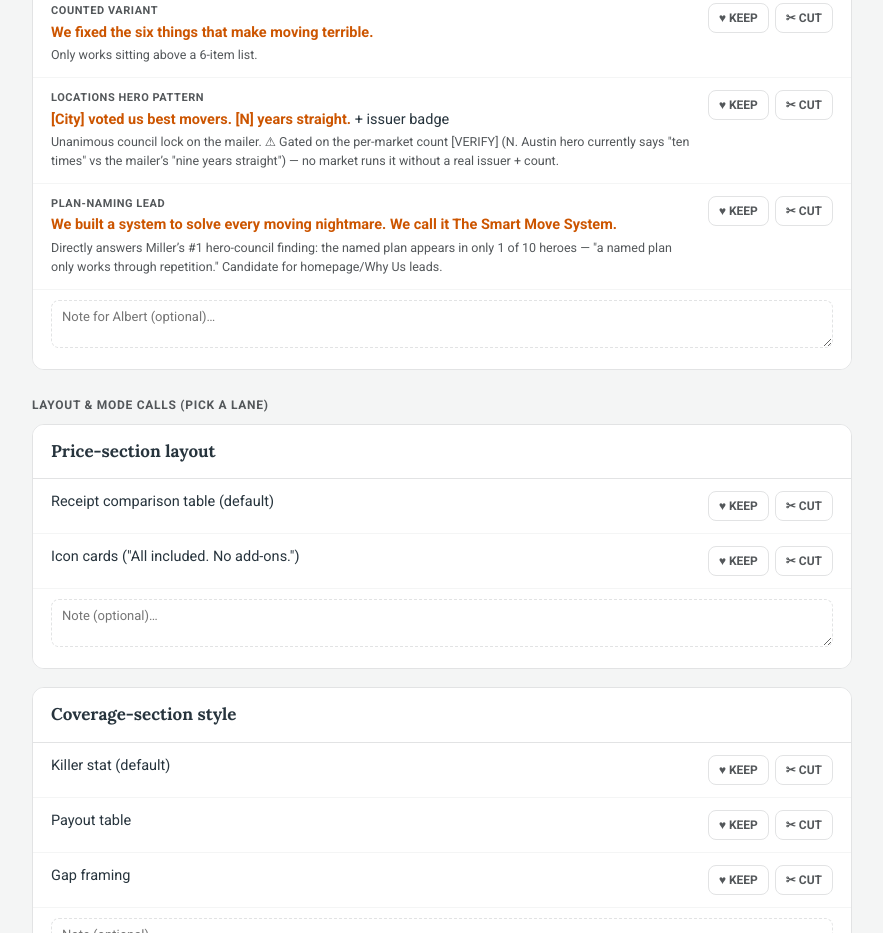
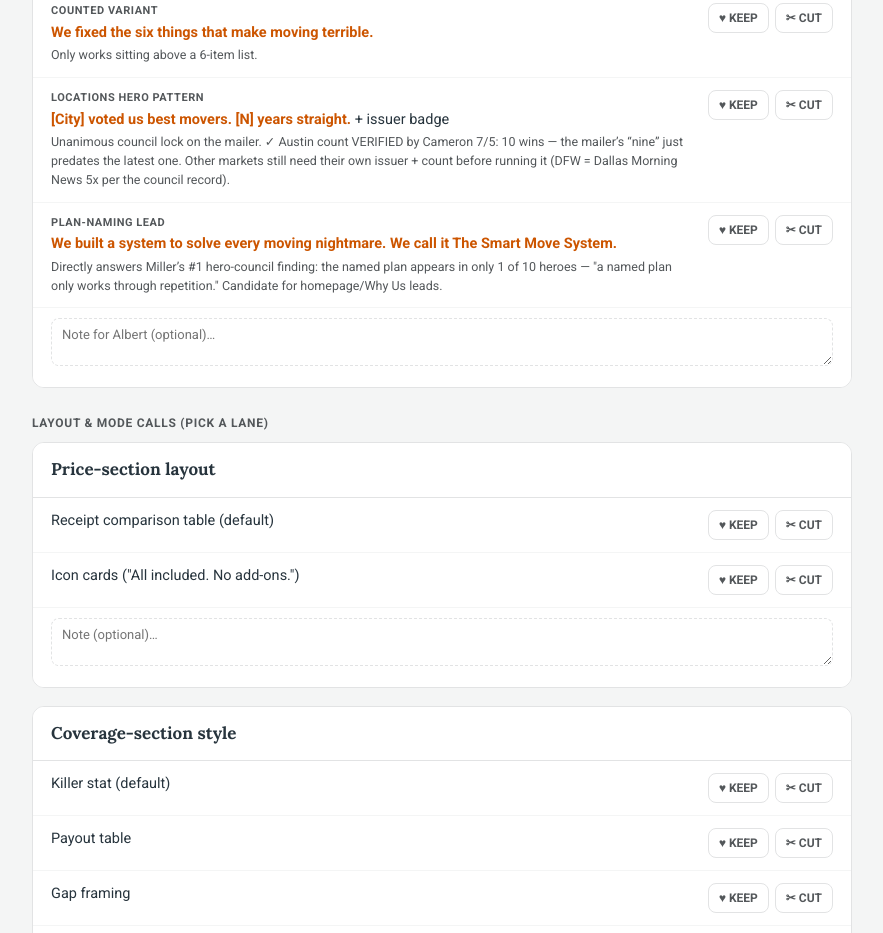
Before and after one commit to einsteinadmin/einstein-website-hq-47f01087bfff, a plain HTML site: page cut-list.html in a window 1280 px wide. Shown: the part 4999-5932 px from the top of the page, without its empty margins (198-1081 px from the left). Drawn offline with Linux system fonts and the light colour scheme.

Commit message:
Deploy HQ sync from workspace (2026-07-05)

```diff
--- a/cut-list.html
+++ b/cut-list.html
@@ -167,7 +167,7 @@ header p{margin:0;font-size:14px;color:#B9C4CC;max-width:700px}
     <div class="card-h"><h2>Three lines from the live V5 mailers <span class="loc">· ♥ = adopt on site, ✂ = leave it on print</span></h2><p class="hint">From the 7/4 print &amp; outdoor council. Standing guards travel with them: whole-COST claims only (VP tripwire) · market counts stay market-labeled · every superlative carries its mechanism.</p></div>
     <div class="opt" data-id="ml-fixed"><div class="txt"><span class="lb">Mailer-back H1</span><span class="a">We fixed the stuff that makes moving terrible.</span><span class="sub2">Natural homes: Why Us B (system framing) or Pricing comparison section. NOT the mailer table row it sits on — "Trip/Fuel $0" was true-by-targeting there.</span></div><div class="btns"><button class="bkeep">♥ KEEP</button><button class="bcut">✂ CUT</button></div></div>
     <div class="opt" data-id="ml-fixed6"><div class="txt"><span class="lb">Counted variant</span><span class="a">We fixed the six things that make moving terrible.</span><span class="sub2">Only works sitting above a 6-item list.</span></div><div class="btns"><button class="bkeep">♥ KEEP</button><button class="bcut">✂ CUT</button></div></div>
-    <div class="opt" data-id="ml-voted"><div class="txt"><span class="lb">Locations hero pattern</span><span class="a">[City] voted us best movers. [N] years straight.</span> + issuer badge<span class="sub2">Unanimous council lock on the mailer. ⚠ Gated on the per-market count [VERIFY] (N. Austin hero currently says "ten times" vs the mailer&rsquo;s "nine years straight") — no market runs it without a real issuer + count.</span></div><div class="btns"><button class="bkeep">♥ KEEP</button><button class="bcut">✂ CUT</button></div></div>
+    <div class="opt" data-id="ml-voted"><div class="txt"><span class="lb">Locations hero pattern</span><span class="a">[City] voted us best movers. [N] years straight.</span> + issuer badge<span class="sub2">Unanimous council lock on the mailer. ✓ Austin count VERIFIED by Cameron 7/5: 10 wins — the mailer&rsquo;s &ldquo;nine&rdquo; just predates the latest one. Other markets still need their own issuer + count before running it (DFW = Dallas Morning News 5x per the council record).</span></div><div class="btns"><button class="bkeep">♥ KEEP</button><button class="bcut">✂ CUT</button></div></div>
     <div class="opt" data-id="ml-system"><div class="txt"><span class="lb">Plan-naming lead</span><span class="a">We built a system to solve every moving nightmare. We call it The Smart Move System.</span><span class="sub2">Directly answers Miller&rsquo;s #1 hero-council finding: the named plan appears in only 1 of 10 heroes — "a named plan only works through repetition." Candidate for homepage/Why Us leads.</span></div><div class="btns"><button class="bkeep">♥ KEEP</button><button class="bcut">✂ CUT</button></div></div>
     <div class="gnote"><textarea data-note placeholder="Note for Albert (optional)…"></textarea></div>
   </div>
```
Also changed, not shown: fidelity/locations-model-naustin.html (+1 -1 lines).
